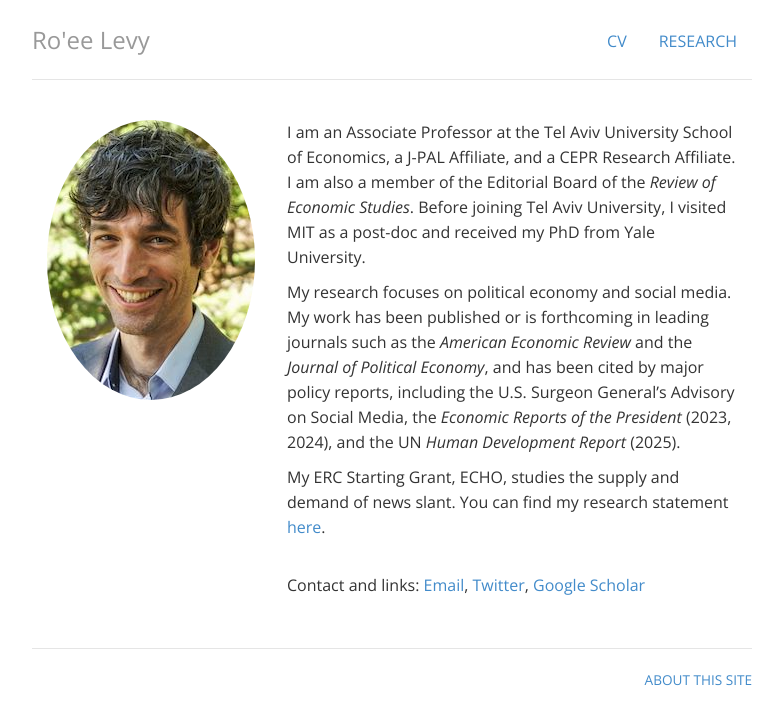
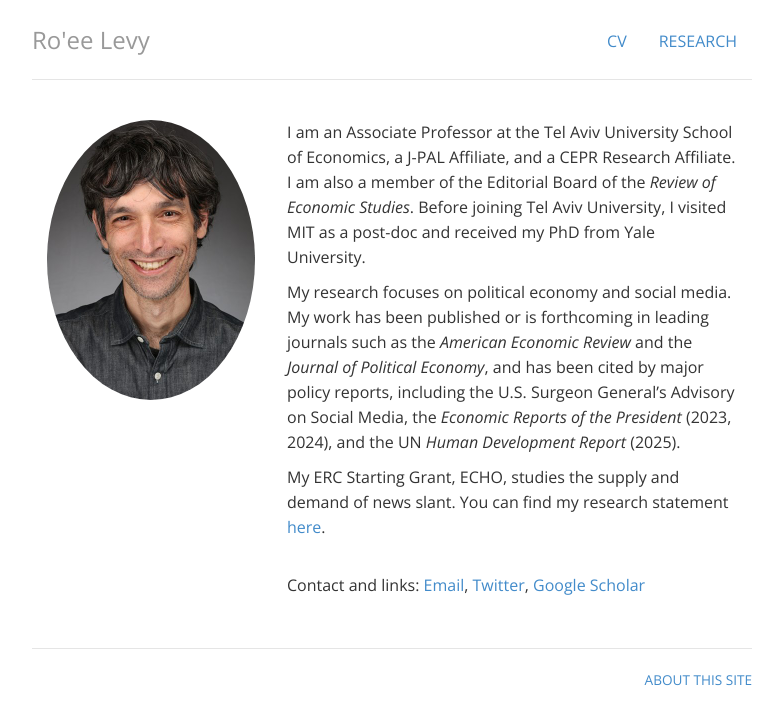
Before and after one commit to levyroee/levyroee.github.io, a Jekyll site: the page built from index.html, in a window 1280 px wide. Shown: the top 725 px of the page, without its empty margins (248-1031 px from the left). Built offline with Jekyll 4.4.1, drawn with Linux system fonts in a browser that asks for light colours.

Commit message:
New homepage headshot (2026 ASSA studio photo)
Co-Authored-By: Claude Opus 5.5 <noreply@anthropic.com>

```diff
--- a/index.html
+++ b/index.html
@@ -6,7 +6,7 @@ title: Ro'ee Levy
 <!-- <div class="jumbotron"> -->
 <div class="row marketing">
 	<div class="col-sm-4">
-	<img class="img-circle avatar" alt="Ro'ee Levy" src="img/Roee_small.jpg">
+	<img class="img-circle avatar" alt="Ro'ee Levy" src="img/Roee_small.jpg" width="208" height="280">
 	</div>
 	<div itemscope itemtype="https://schema.org/Person" class="col-sm-8">
 
```
Also changed, not shown: img/Roee_small.jpg.
